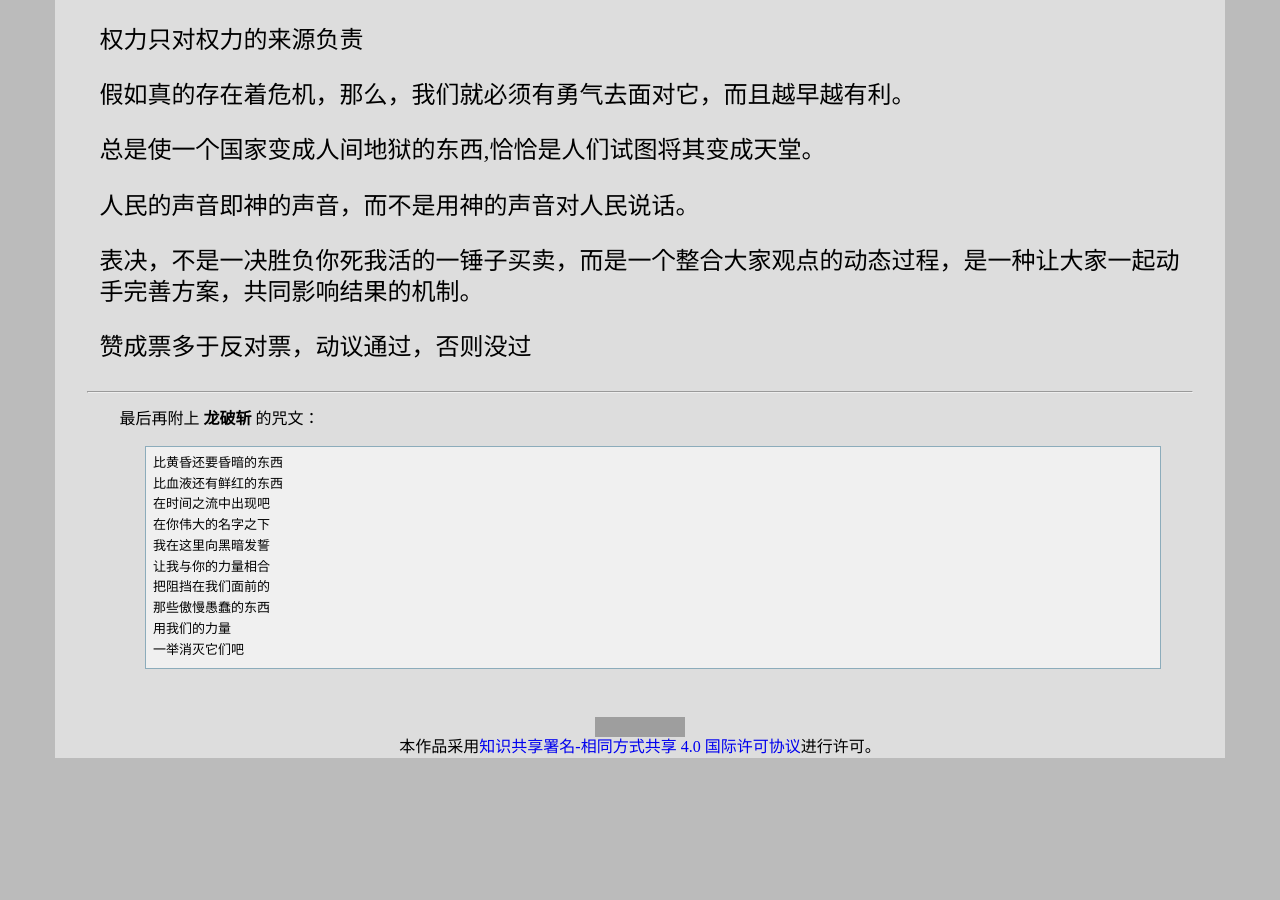
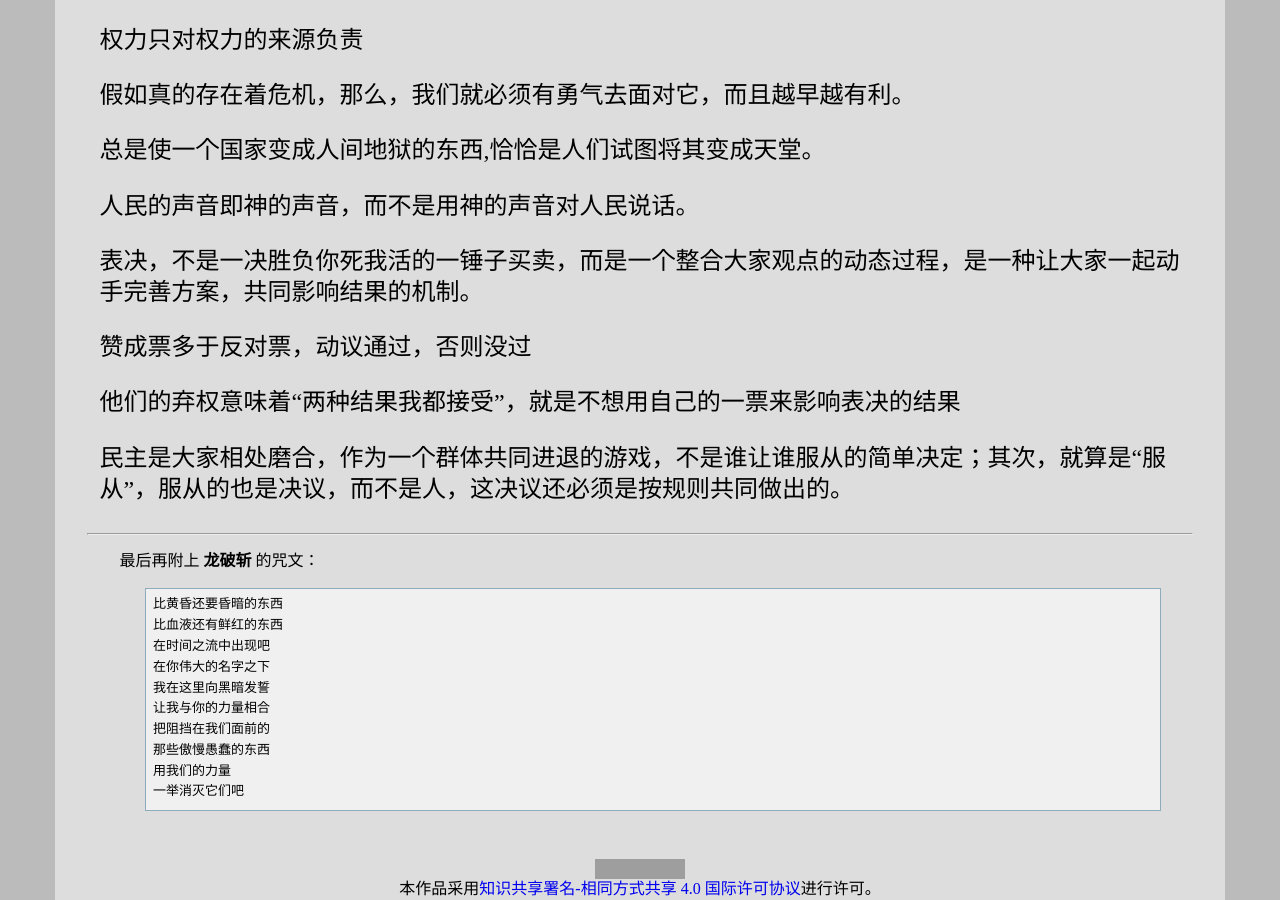
Before and after one commit to leiqin/leiqin.github.io, a Jekyll site: the page built from shoucang/revelation.markdown, in a window 1280 px wide and 900 px high, scrolled down 7005 px. Built offline with Jekyll 4.4.1, drawn with Linux system fonts in a browser that asks for light colours; nearby versions of some CDN libraries; before the commit the page ends 7763 px from its top, so only the background shows below that; some of the changed text lies outside the part shown; grey boxes are pictures that could not be loaded.

Commit message:
+ 添加克雷圣经

```diff
--- a/shoucang/revelation.markdown
+++ b/shoucang/revelation.markdown
@@ -367,6 +367,12 @@ title: 克雷圣经
 赞成票多于反对票，动议通过，否则没过
 :	图书 [《可操作的民主》](https://book.douban.com/subject/10563202/) 第二章 天外来客袁天鹏 如果平局怎么办？很简单，没有通过。没通过不是不了了之，平局不是僵局，而是不过，这个动议就被驳回了，下次开会就不可以把这个问题再拿出来死缠烂打，占用大家时间。如果你痴心不改，觉得这件事情无比重要，一定要拿出来再次讨论（或者是选举了你的那些学生要求你拿到议会上讨论）怎么办？只能等到没半年一次的学生议会改选之后再重新来过。据说这跟美国议会的规矩是一样的。
 
+他们的弃权意味着“两种结果我都接受”，就是不想用自己的一票来影响表决的结果
+:	图书 [《可操作的民主》](https://book.douban.com/subject/10563202/) 第二章 天外来客袁天鹏
+
+民主是大家相处磨合，作为一个群体共同进退的游戏，不是谁让谁服从的简单决定；其次，就算是“服从”，服从的也是决议，而不是人，这决议还必须是按规则共同做出的。
+:	图书 [《可操作的民主》](https://book.douban.com/subject/10563202/) 第二章 天外来客袁天鹏
+
 * * *
 
 最后再附上 **龙破斩** 的咒文：
```
